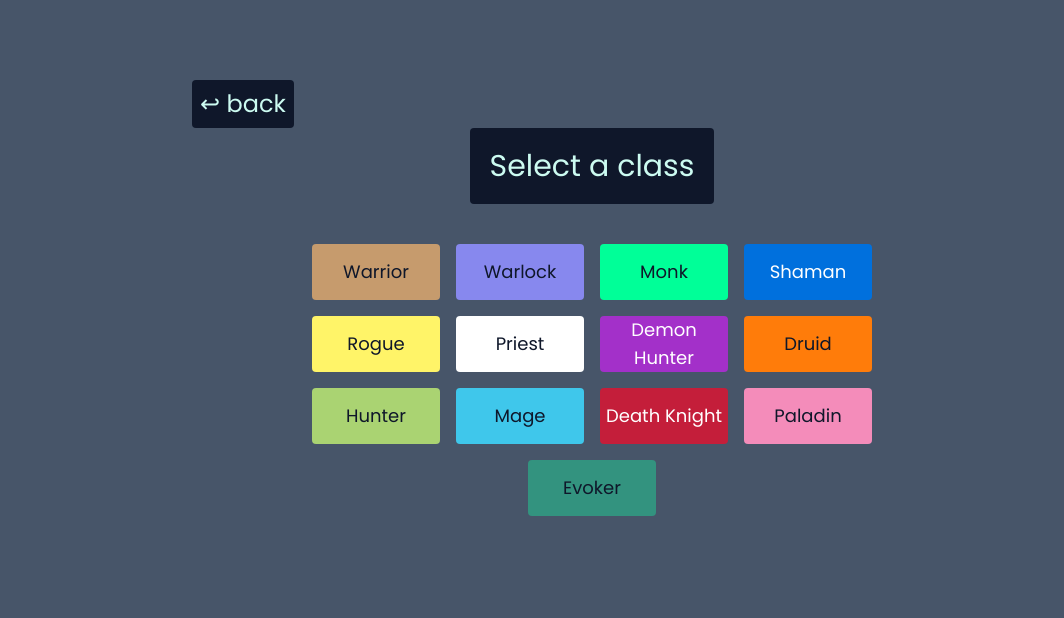
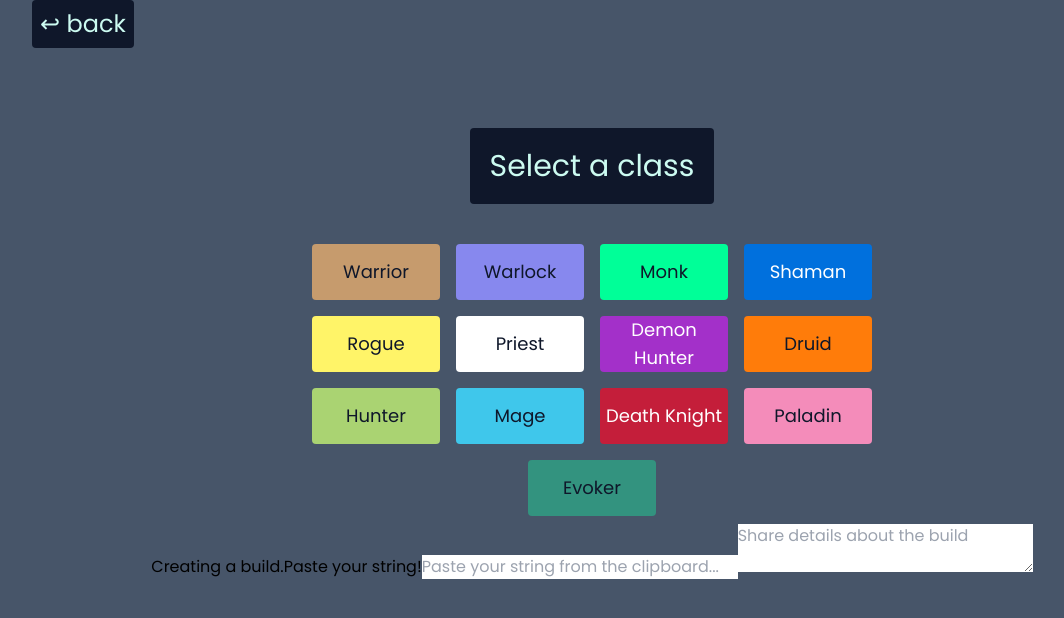
Before and after one commit to jinitsuga/share-talents, a React (Vite) app: page /create-build in a window 1280 px wide. Shown: the top 618 px of the page, without its empty margins (48-1112 px from the left). Built offline with nearby package versions, Linux system fonts and the light colour scheme.

Commit message:
conditional showing or hiding class form

```diff
--- a/src/Components/ChooseClass/ChooseClass.tsx
+++ b/src/Components/ChooseClass/ChooseClass.tsx
@@ -3,12 +3,10 @@
 import { Class } from "./Class";
 import { ClassForm } from "./ClassForm";
 
-console.log("chooseclassCOmpopnent");
-
 // Bake input + comment component into this one to maintain the same route
 
 const ChooseClass: FC = () => {
-  const [buildData, setBuildData] = React.useState({});
+  const [buildData, setBuildData] = React.useState({ class: "" });
   const [classesShown, setClassesShown] = React.useState(true);
 
   const toggleClasses = () => {
@@ -34,16 +32,23 @@
   });
 
   return (
-    <div className="flex flex-col items-center justify-center mt-20 w-9/12">
+    <div className={` w-screen flex flex-col justify-center items-center`}>
       <div className="self-start ml-20 text-2xl text-teal-100 bg-slate-900 rounded p-2">
         ↩ back
       </div>
-      <h3 className="bg-slate-900 text-teal-100 text-3xl mb-8 p-5 rounded">
-        Select a class
-      </h3>
-      <div className="flex flex-row flex-wrap items-center justify-center w-classContainer h-auto">
-        {classBlocks}
+      <div
+        className={`${
+          classesShown ? "flex" : "hidden"
+        }  flex-col items-center justify-center mt-20 w-9/12`}
+      >
+        <h3 className="bg-slate-900 text-teal-100 text-3xl mb-8 p-5 rounded">
+          Select a class
+        </h3>
+        <div className="flex flex-row flex-wrap items-center justify-center w-classContainer h-auto">
+          {classBlocks}
+        </div>
       </div>
+      <ClassForm character={buildData.class} />
     </div>
   );
 };
```
Also changed, not shown: src/Components/ChooseClass/ClassForm.tsx (+4 -3 lines).
